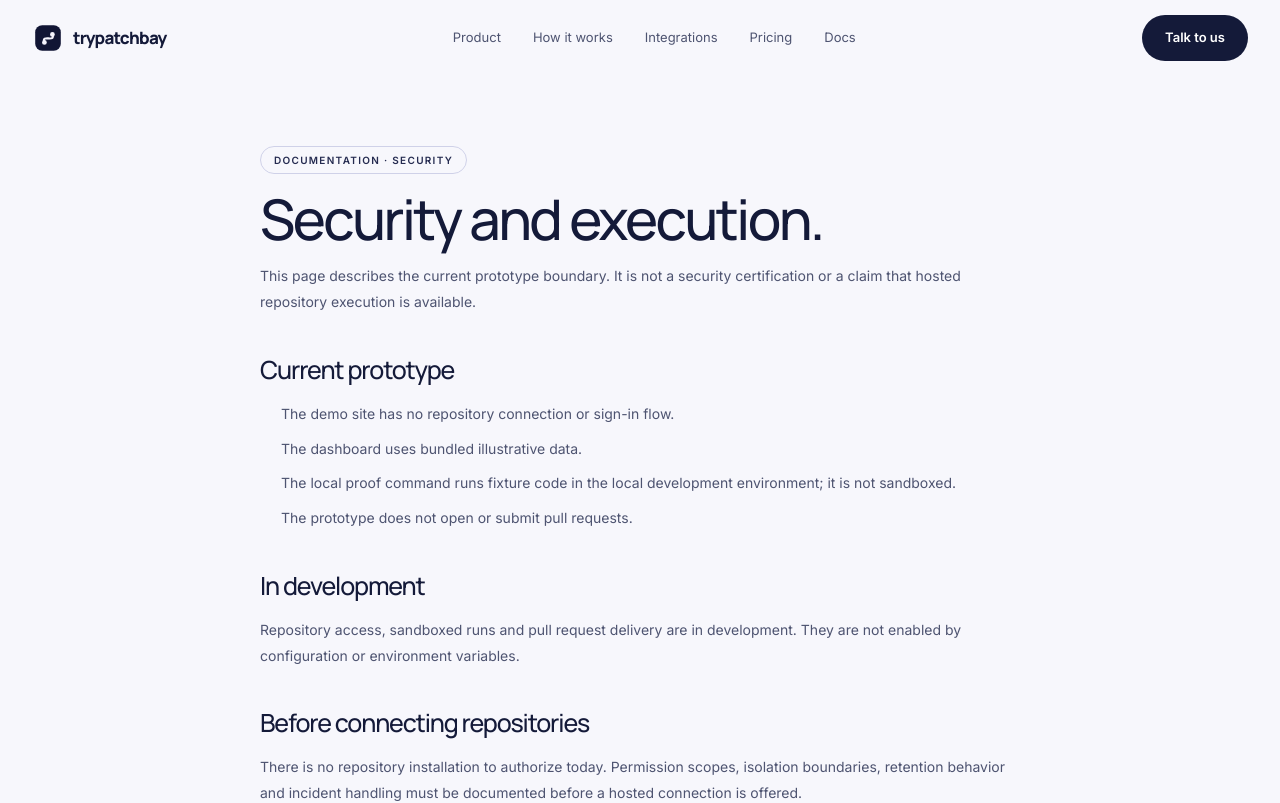
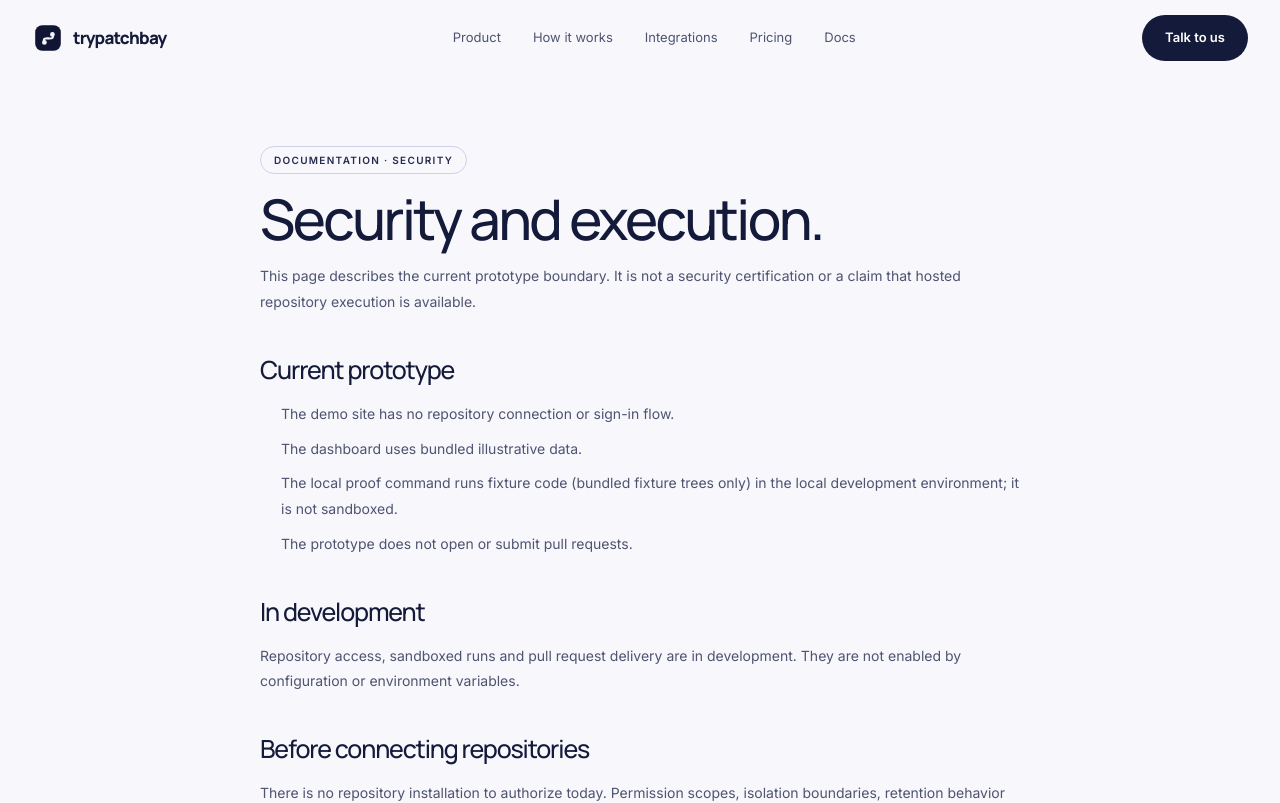
Before and after one commit to Nitish-1303/Patchversion, a Next.js app in the folder packages/site/: page /docs/security in a window 1280 px wide. Shown: the top 803 px of the page. Built offline with nearby package versions, Linux system fonts and the light colour scheme.

Commit message:
site: restore copy-guard wording on security docs

```diff
--- a/packages/site/src/app/docs/security/page.tsx
+++ b/packages/site/src/app/docs/security/page.tsx
@@ -2,7 +2,7 @@ import { Reveal } from '../../components/Experience';
 
 export default function SecurityPage() {
   return <section className="plain-page"><article className="prose"><Reveal><span className="eyebrow-chip">DOCUMENTATION · SECURITY</span><h1>Security and execution.</h1><p>This page describes the current prototype boundary. It is not a security certification or a claim that hosted repository execution is available.</p></Reveal>
-    <Reveal delay={80}><h2>Current prototype</h2><ul><li>The demo site has no repository connection or sign-in flow.</li><li>The dashboard uses bundled illustrative data.</li><li>The local proof command runs fixture code in the local development environment; it is not sandboxed.</li><li>The prototype does not open or submit pull requests.</li></ul></Reveal>
+    <Reveal delay={80}><h2>Current prototype</h2><ul><li>The demo site has no repository connection or sign-in flow.</li><li>The dashboard uses bundled illustrative data.</li><li>The local proof command runs fixture code (bundled fixture trees only) in the local development environment; it is not sandboxed.</li><li>The prototype does not open or submit pull requests.</li></ul></Reveal>
     <Reveal delay={160}><h2>In development</h2><p>Repository access, sandboxed runs and pull request delivery are in development. They are not enabled by configuration or environment variables.</p></Reveal>
     <Reveal delay={240}><h2>Before connecting repositories</h2><p>There is no repository installation to authorize today. Permission scopes, isolation boundaries, retention behavior and incident handling must be documented before a hosted connection is offered.</p></Reveal>
   </article></section>;
```
